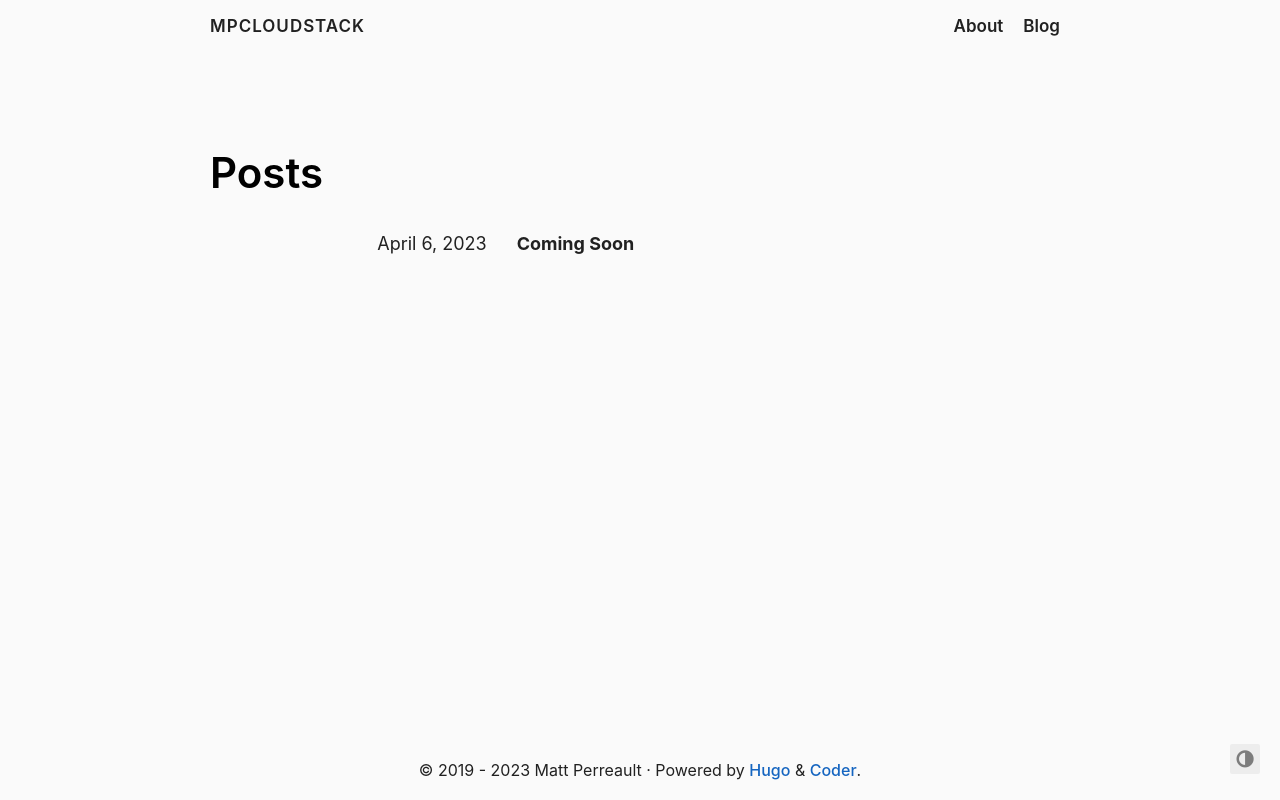
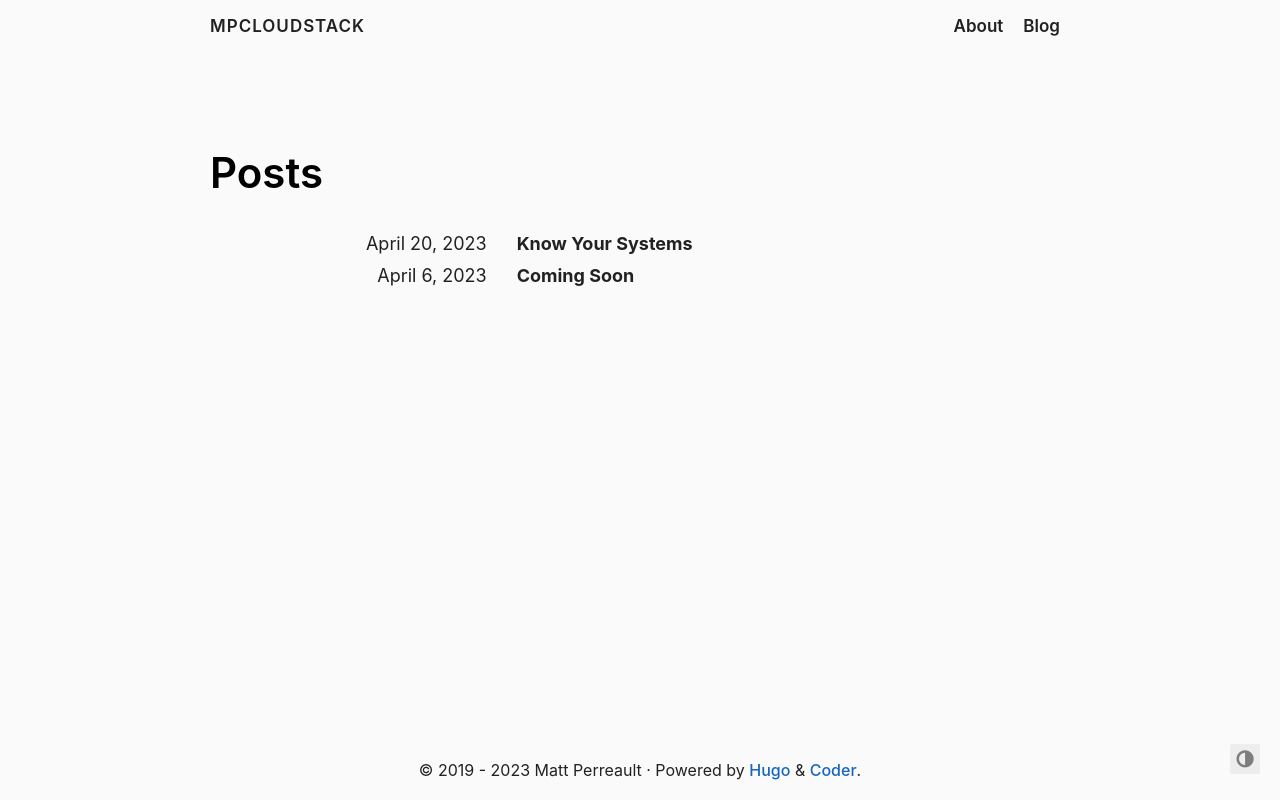
Before and after one commit to MattPerreault/cloud_profile, a plain HTML site: page frontend/public/posts/index.html in a window 1280 px wide. Drawn offline with Linux system fonts and the light colour scheme.

Commit message:
BP-0: Add the new blog to the posts page.

```diff
--- a/frontend/public/posts/index.html
+++ b/frontend/public/posts/index.html
@@ -133,6 +133,10 @@
     </header>
 
     <ul><li>
+  <span class="date">April 20, 2023</span>
+  <a class="title" href="http://mpcloudstack.com/posts/know-your-systems/">Know Your Systems</a>
+</li>
+<li>
   <span class="date">April 6, 2023</span>
   <a class="title" href="http://mpcloudstack.com/posts/coming-soon/">Coming Soon</a>
 </li>
```
